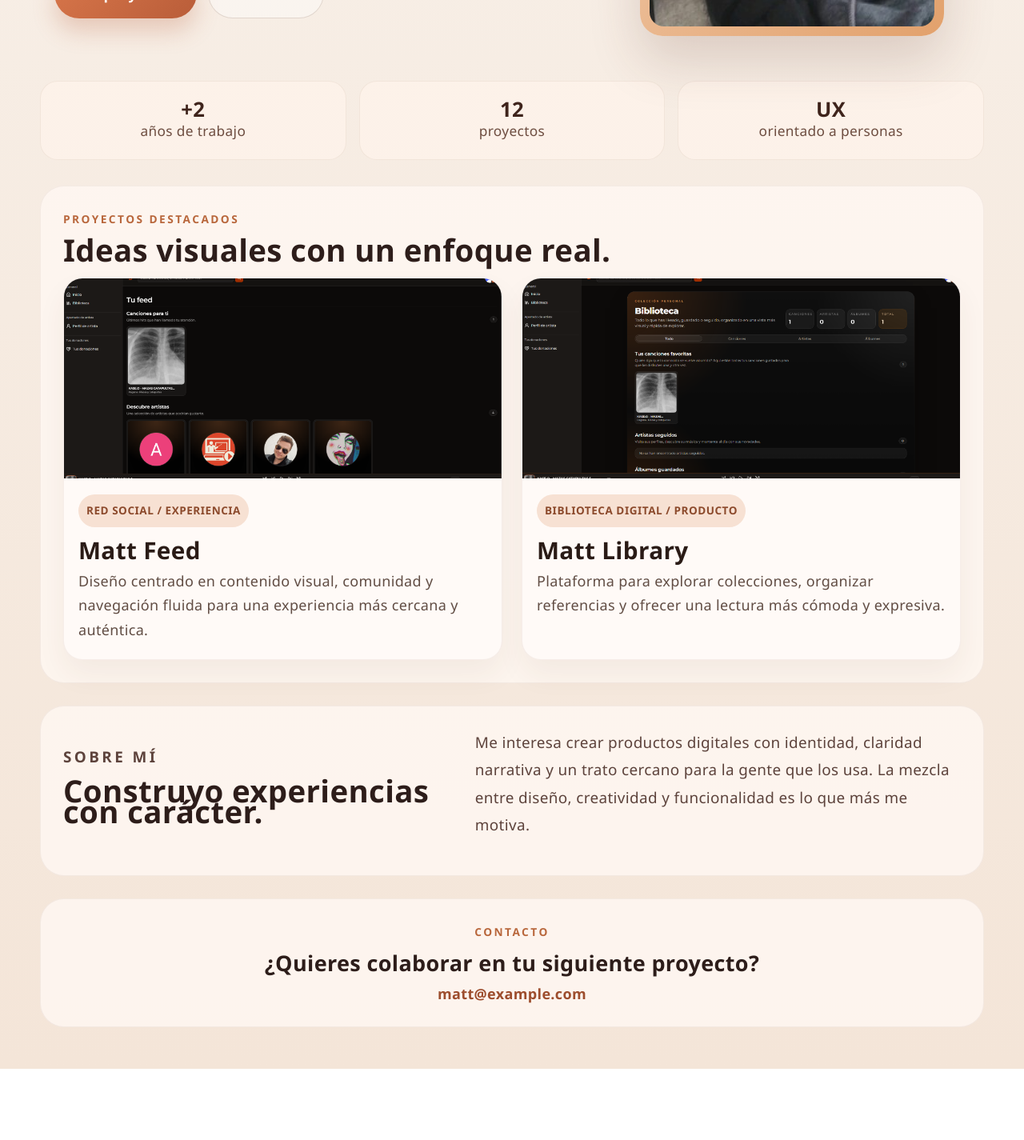
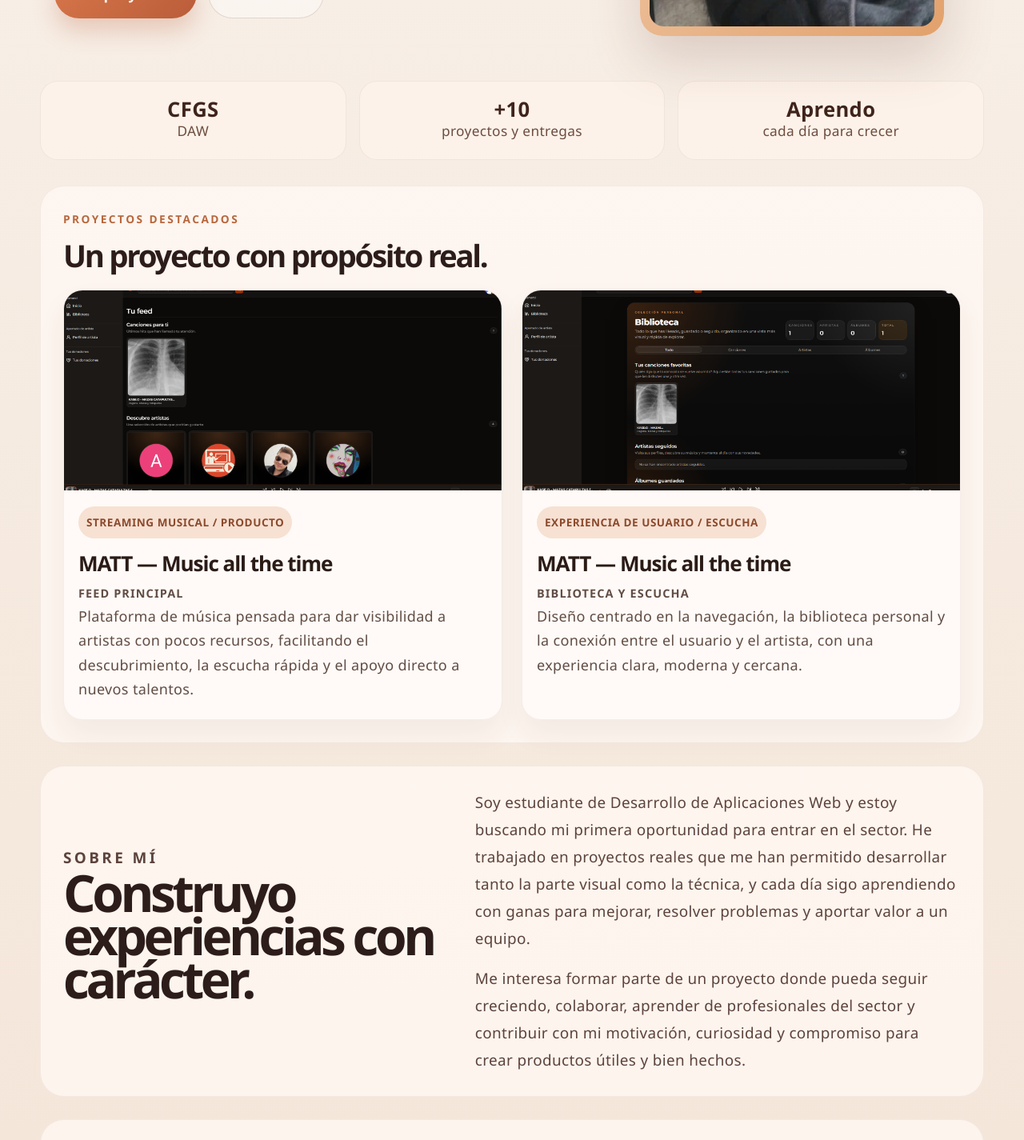
Before and after one commit to Nyxistiredzzz/PortfolioDigital, a React (Vite) app: page / in a window 1280 px wide. Shown: the part 560-1985 px from the top of the page at 80% size. Before the commit the page ends 1896 px from the top, so only its background shows below. Built offline with nearby package versions, Linux system fonts and the light colour scheme.

Commit message:
Actualizar contenido y estilos en la sección de proyectos y sobre mí

```diff
--- a/src/App.css
+++ b/src/App.css
@@ -181,8 +181,18 @@
 
 .section-heading h2 {
   margin: 0;
-  font-size: clamp(2rem, 3vw, 2.8rem);
+  font-size: clamp(2.1rem, 3vw, 2.8rem);
+  line-height: 1.05;
+  letter-spacing: -0.06em;
   color: #2d1d1a;
+}
+
+.about .section-heading h2 {
+  font-size: clamp(2.8rem, 5vw, 5.5rem);
+  line-height: 0.85;
+  letter-spacing: -0.07em;
+  text-transform: none;
+  max-width: 620px;
 }
 
 .project-grid {
@@ -224,8 +234,19 @@
 
 .project-body h3 {
   margin: 16px 0 10px;
-  font-size: 1.65rem;
+  font-size: 1.45rem;
+  line-height: 1.2;
+  letter-spacing: -0.04em;
   color: #2a1b16;
+}
+
+.project-label {
+  margin: 0 0 10px;
+  color: #9d5a3b;
+  font-size: 0.8rem;
+  font-weight: 700;
+  letter-spacing: 0.08em;
+  text-transform: uppercase;
 }
 
 .project-body p {
@@ -241,10 +262,17 @@
   gap: 18px;
 }
 
+.about-copy {
+  display: flex;
+  flex-direction: column;
+  gap: 16px;
+}
+
 .about p {
   color: #5d433c;
   line-height: 1.8;
   font-size: 1.05rem;
+  margin: 0;
 }
 
 .contact-box {
--- a/src/App.tsx
+++ b/src/App.tsx
@@ -5,18 +5,20 @@ import "./App.css";
 
 const projects = [
   {
-    title: "Matt Feed",
-    category: "Red social / experiencia",
+    title: "MATT — Music all the time",
+    category: "Streaming musical / producto",
     description:
-      "Diseño centrado en contenido visual, comunidad y navegación fluida para una experiencia más cercana y auténtica.",
+      "Plataforma de música pensada para dar visibilidad a artistas con pocos recursos, facilitando el descubrimiento, la escucha rápida y el apoyo directo a nuevos talentos.",
     image: feedMattImg,
+    label: "Feed principal",
   },
   {
-    title: "Matt Library",
-    category: "Biblioteca digital / producto",
+    title: "MATT — Music all the time",
+    category: "Experiencia de usuario / escucha",
     description:
-      "Plataforma para explorar colecciones, organizar referencias y ofrecer una lectura más cómoda y expresiva.",
+      "Diseño centrado en la navegación, la biblioteca personal y la conexión entre el usuario y el artista, con una experiencia clara, moderna y cercana.",
     image: libraryMattImg,
+    label: "Biblioteca y escucha",
   },
 ];
 
@@ -60,32 +62,36 @@ function App() {
 
         <section className="stats" aria-label="Resumen profesional">
           <div>
-            <strong>+2</strong>
-            <span>años de trabajo</span>
+            <strong>CFGS</strong>
+            <span>DAW</span>
           </div>
           <div>
-            <strong>12</strong>
-            <span>proyectos</span>
+            <strong>+10</strong>
+            <span>proyectos y entregas</span>
           </div>
           <div>
-            <strong>UX</strong>
-            <span>orientado a personas</span>
+            <strong>Aprendo</strong>
+            <span>cada día para crecer</span>
           </div>
         </section>
 
         <section id="proyectos" className="projects">
           <div className="section-heading">
             <p className="eyebrow">Proyectos destacados</p>
-            <h2>Ideas visuales con un enfoque real.</h2>
+            <h2>Un proyecto con propósito real.</h2>
           </div>
 
           <div className="project-grid">
             {projects.map((project) => (
-              <article key={project.title} className="project-card">
+              <article
+                key={`${project.title}-${project.label}`}
+                className="project-card"
+              >
                 <img src={project.image} alt={project.title} />
                 <div className="project-body">
                   <span className="project-tag">{project.category}</span>
                   <h3>{project.title}</h3>
+                  <p className="project-label">{project.label}</p>
                   <p>{project.description}</p>
                 </div>
               </article>
@@ -98,17 +104,27 @@ function App() {
             <p className="eyebrow">Sobre mí</p>
             <h2>Construyo experiencias con carácter.</h2>
           </div>
-          <p>
-            Me interesa crear productos digitales con identidad, claridad
-            narrativa y un trato cercano para la gente que los usa. La mezcla
-            entre diseño, creatividad y funcionalidad es lo que más me motiva.
-          </p>
+          <div className="about-copy">
+            <p>
+              Soy estudiante de Desarrollo de Aplicaciones Web y estoy buscando
+              mi primera oportunidad para entrar en el sector. He trabajado en
+              proyectos reales que me han permitido desarrollar tanto la parte
+              visual como la técnica, y cada día sigo aprendiendo con ganas para
+              mejorar, resolver problemas y aportar valor a un equipo.
+            </p>
+            <p>
+              Me interesa formar parte de un proyecto donde pueda seguir
+              creciendo, colaborar, aprender de profesionales del sector y
+              contribuir con mi motivación, curiosidad y compromiso para crear
+              productos útiles y bien hechos.
+            </p>
+          </div>
         </section>
 
         <section id="contacto" className="contact-box">
           <p className="eyebrow">Contacto</p>
           <h2>¿Quieres colaborar en tu siguiente proyecto?</h2>
-          <a href="mailto:matt@example.com">matt@example.com</a>
+          <a href="mailto:arbarcel@gmail.com">arbarcel@gmail.com</a>
         </section>
       </main>
     </div>
```
